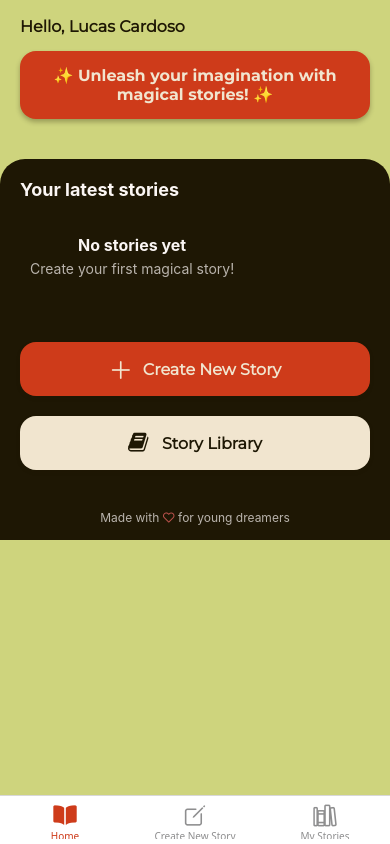
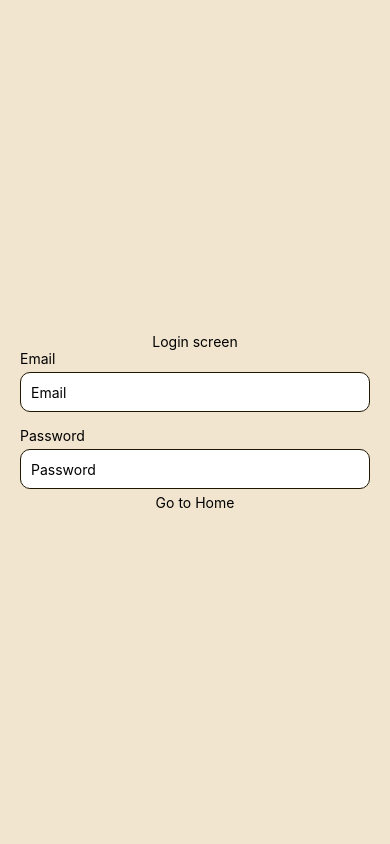
Before and after one commit to luccardoso51/AI-story-frontend, a React Native app: screen /Login in a window 390 px wide. Built offline with nearby package versions, Linux system fonts and the light colour scheme; no server answers.

Commit message:
login screen

```diff
--- a/src/navigation/index.tsx
+++ b/src/navigation/index.tsx
@@ -8,7 +8,7 @@ import StoryLibraryScreen from '../screens/StoryLibraryScreen';
 import { RootStackParamList } from '../types/navigation';
 import ReadStoryScreen from '../screens/ReadStoryScreen';
 import { Ionicons } from '@expo/vector-icons';
-
+import { LoginScreen } from '../screens/LoginScreen';
 const Stack = createNativeStackNavigator<RootStackParamList>();
 
 const Tab = createBottomTabNavigator();
@@ -73,6 +73,11 @@ export default function Navigation() {
   return (
     <Stack.Navigator>
       <Stack.Screen
+        name="Login"
+        component={LoginScreen}
+        options={{ headerShown: false }}
+      />
+      <Stack.Screen
         name="MainStack"
         component={MainTabs}
         options={{ headerShown: false }}
--- /dev/null
+++ b/src/screens/LoginScreen/index.tsx
@@ -0,0 +1,85 @@
+import React, { useState } from 'react';
+import {
+  View,
+  StyleSheet,
+  Text,
+  TouchableOpacity,
+  TextInput
+} from 'react-native';
+import { colors } from '../../theme/colors';
+import { useNavigation } from '@react-navigation/native';
+import { LoginScreenNavigationProp } from '../../types/navigation';
+import axios from 'axios';
+
+export function LoginScreen() {
+  const navigation = useNavigation<LoginScreenNavigationProp>();
+  const [form, setForm] = useState({
+    email: '',
+    password: ''
+  });
+
+  const handleSubmit = () => {
+    axios.post('http://localhost:8888/auth/login', form).then(res => {
+      const accessToken = res.data.accessToken;
+      console.log(accessToken);
+    });
+  };
+
+  return (
+    <View style={styles.container}>
+      <Text>Login screen</Text>
+      <View style={styles.inputContainer}>
+        <View style={styles.inputWrapper}>
+          <Text>Email</Text>
+          <TextInput
+            style={styles.input}
+            placeholder="Email"
+            value={form.email}
+            onChangeText={text => setForm({ ...form, email: text })}
+          />
+        </View>
+        <View style={styles.inputWrapper}>
+          <Text>Password</Text>
+          <TextInput
+            style={styles.input}
+            placeholder="Password"
+            value={form.password}
+            onChangeText={text => {
+              setForm({ ...form, password: text });
+            }}
+          />
+        </View>
+      </View>
+      <TouchableOpacity onPress={handleSubmit}>
+        <Text>Go to Home</Text>
+      </TouchableOpacity>
+    </View>
+  );
+}
+
+const styles = StyleSheet.create({
+  container: {
+    flex: 1,
+    backgroundColor: colors.almond,
+    justifyContent: 'center',
+    alignItems: 'center',
+    paddingHorizontal: 20
+  },
+  input: {
+    width: '100%',
+    height: 40,
+    borderWidth: 1,
+    borderColor: colors.espresso,
+    backgroundColor: 'white',
+    borderRadius: 10,
+    paddingHorizontal: 10,
+    marginVertical: 5
+  },
+  inputContainer: {
+    width: '100%',
+    gap: 10
+  },
+  inputWrapper: {
+    width: '100%'
+  }
+});
--- a/src/types/navigation.ts
+++ b/src/types/navigation.ts
@@ -6,6 +6,7 @@ export type RootStackParamList = {
   StoryLibrary: undefined;
   GenerateStory: undefined;
   ReadStory: { content: Story };
+  Login: undefined;
 };
 
 export type HomeScreenNavigationProp = NativeStackNavigationProp<
@@ -27,3 +28,8 @@ export type ReadStoryScreenNavigationProp = NativeStackNavigationProp<
   RootStackParamList,
   'ReadStory'
 >;
+
+export type LoginScreenNavigationProp = NativeStackNavigationProp<
+  RootStackParamList,
+  'Login'
+>;
```
Also changed, not shown: package.json (+5 -4 lines).
